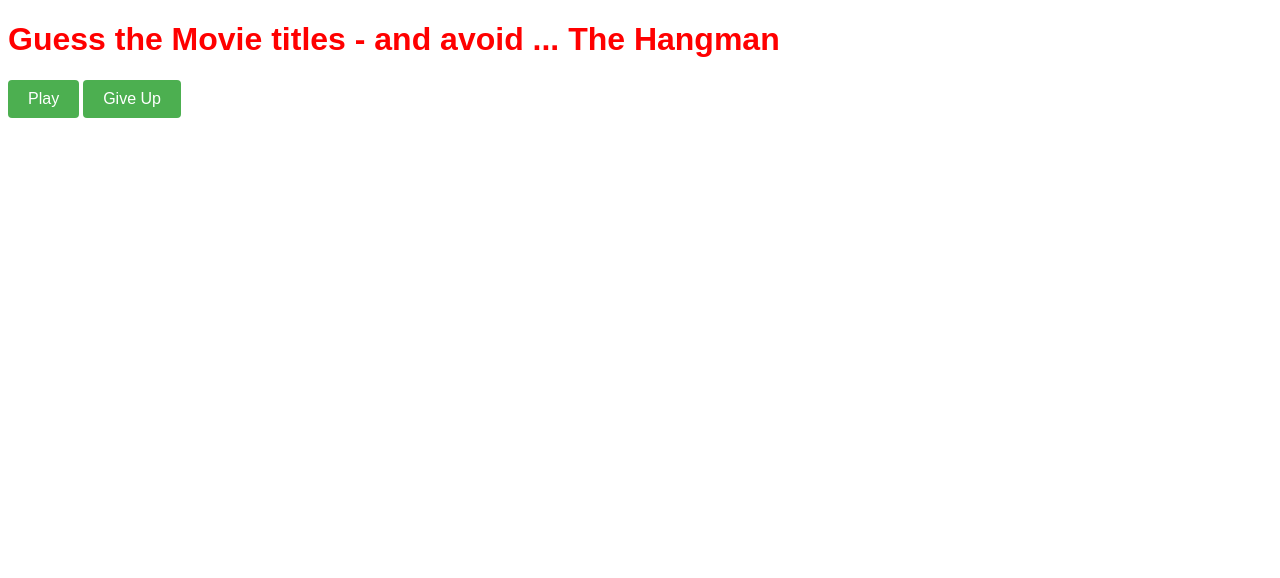
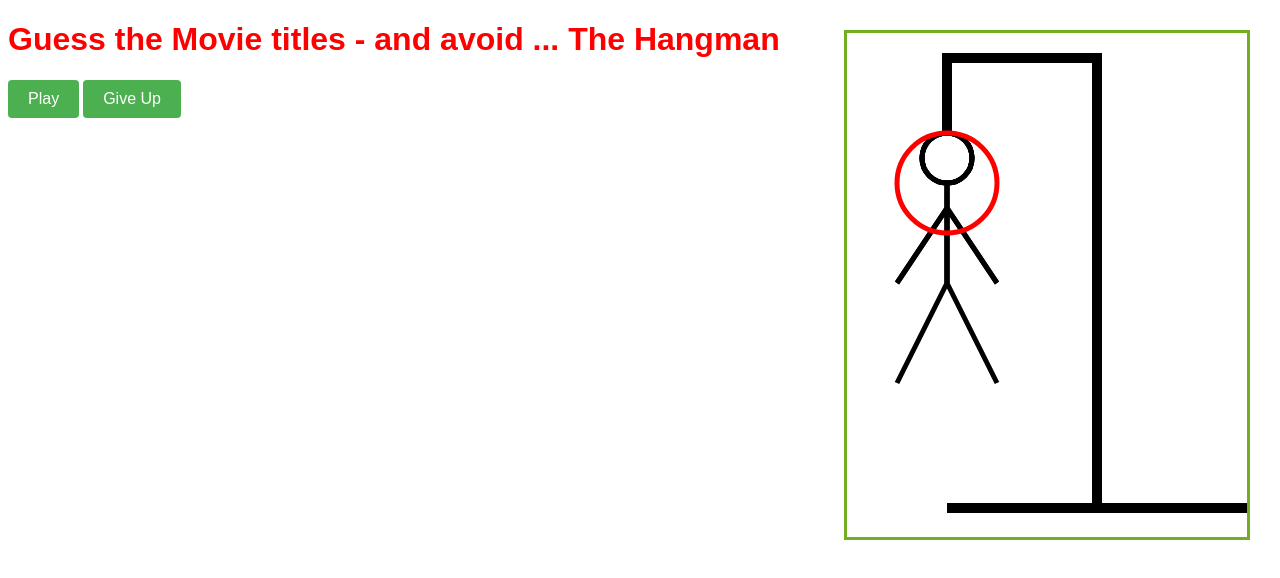
Before and after one commit to mulveyj/precourse-section-5, a plain HTML site: page index.html in a window 1280 px wide. Drawn offline with nearby package versions, Linux system fonts and the light colour scheme.

Commit message:
Added basic hangman graphic

```diff
--- a/index.html
+++ b/index.html
@@ -10,6 +10,11 @@
 </head>
 <body>
 <h1>Guess the Movie titles - and avoid ... The Hangman</h1>
+<div id="withcanvas">
+
+        <canvas id='canvas1' width='400' height='500'></canvas>
+
+</div>
 
 <button id ="playme" type="button">Play</button>&nbsp;<button id ="giveup" type="button">Give Up</button>
 
--- a/styles.css
+++ b/styles.css
@@ -36,3 +36,10 @@ button {
     display: inline-block;
     font-size: 16px;
 }
+
+#withcanvas {
+    position: absolute;
+    top: 30px;
+    right: 30px;
+    border: 3px solid #73AD21;
+}
--- a/test.js
+++ b/test.js
@@ -53,6 +53,56 @@ function Hangman(ans) {
 }
 
 $(document).ready(function(){
+    var canvas = document.getElementById("canvas1");
+    var cx = canvas.getContext("2d");
+    cx.strokeStyle = "black";
+    var startx = 100;
+    var starty = 100;
+    cx.lineWidth = 10;
+    cx.beginPath();
+    //Gallows
+    cx.moveTo(startx, starty);
+    cx.lineTo(startx,starty-75);
+    cx.lineTo(startx+150,starty-75);
+    cx.lineTo(startx+150, starty+375);
+    cx.moveTo(startx, starty+375);
+    cx.lineTo(startx+300, starty+375);
+    cx.stroke();
+
+    //Head
+    var cx1 = canvas.getContext("2d");
+    cx1.strokeStyle = "black";
+    var startx = 100;
+    var starty = 100;
+    cx1.lineWidth = 5;
+    cx1.beginPath();
+
+    cx1.moveTo(startx+25, starty+25);
+    cx1.arc(startx, starty+25, 25, 0, 2*Math.PI);
+    cx1.stroke();
+    //body
+    cx1.moveTo(startx, starty+50);
+    cx1.lineTo(startx, starty+150);
+    cx1.stroke();
+    //arms
+    cx1.moveTo(startx-50, starty+150);
+    cx1.lineTo(startx, starty+75);
+    cx1.lineTo(startx+50, starty+150);
+    cx1.stroke();
+    //legs
+    cx1.moveTo(startx-50, starty+250);
+    cx1.lineTo(startx, starty+150);
+    cx1.lineTo(startx+50, starty+250);
+    cx1.stroke();
+    //noose
+    var cx2 = canvas.getContext("2d");
+    cx2.strokeStyle = "red";
+    cx2.lineWidth = 5;
+    cx2.beginPath();
+    cx2.moveTo(startx+50, starty+50);
+    cx2.arc(startx, starty+50, 50, 0, 2*Math.PI);
+    cx2.stroke();
+
     $("#game").hide();
     $("#playme").click(function() {
         //hangman.showInterface();
```
